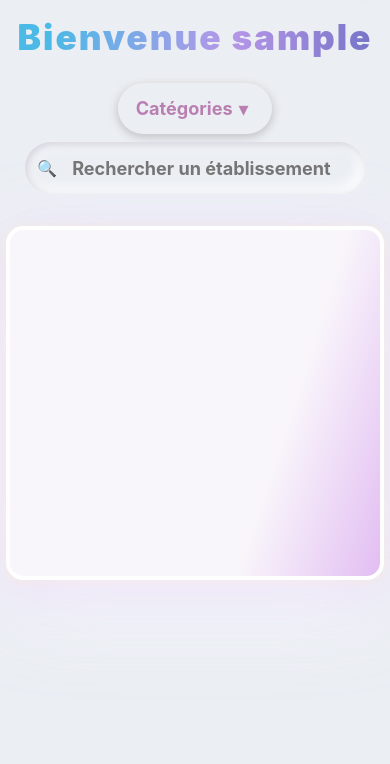
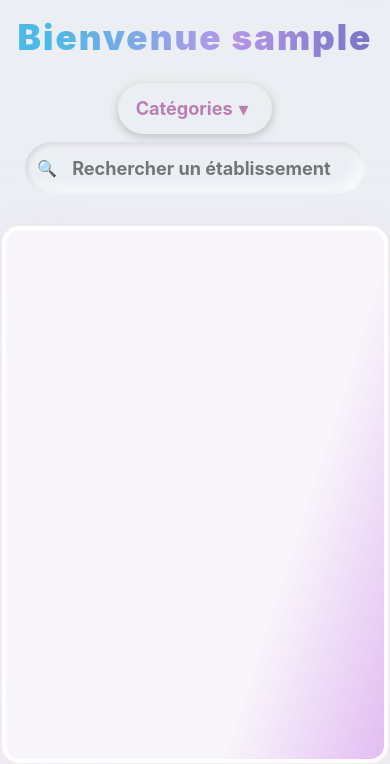
Before and after one commit to Clayton630/Projet-Web, a Flask app: page /home in a window 390 px wide. Shown: the part 80-844 px from the top of the page. Run offline with Flask 3, Linux system fonts and the light colour scheme; the visitor is signed in with stand-in values (Sample User, id 1); data that the repository does not hold is empty.

Commit message:
Update home.css

```diff
--- a/app/static/css/home.css
+++ b/app/static/css/home.css
@@ -857,3 +857,15 @@ button.leaflet-popup-close-button:hover {
         order: 2 !important;
     }
 }
+@media (max-width: 600px) {
+  #map.vo-map {
+    /* On prend la hauteur du viewport visible - l'espace de header/h1/search */
+    height: calc(100dvh - 307px) !important;
+    min-height: 120px !important;
+    max-height: calc(100dvh - 32px) !important;
+    margin-bottom: 0 !important;
+    border-radius: 1.1em;
+    width: 100vw !important;
+    position: relative;
+  }
+}
```
